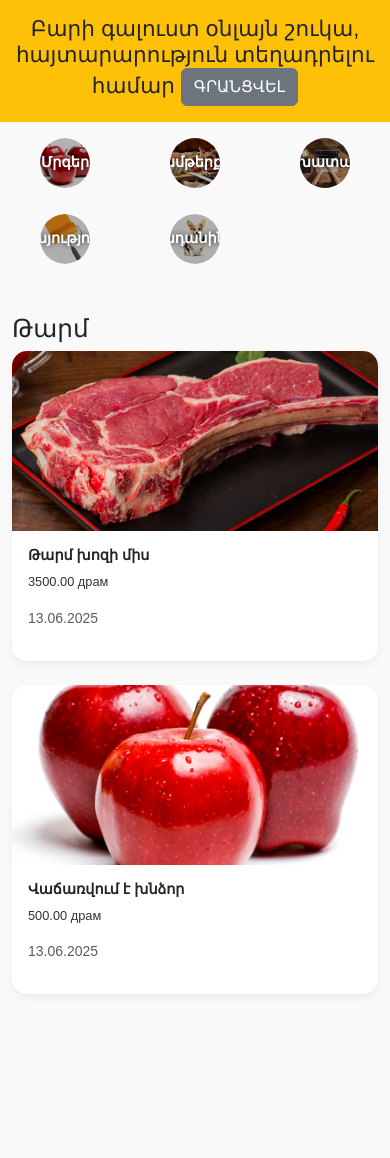
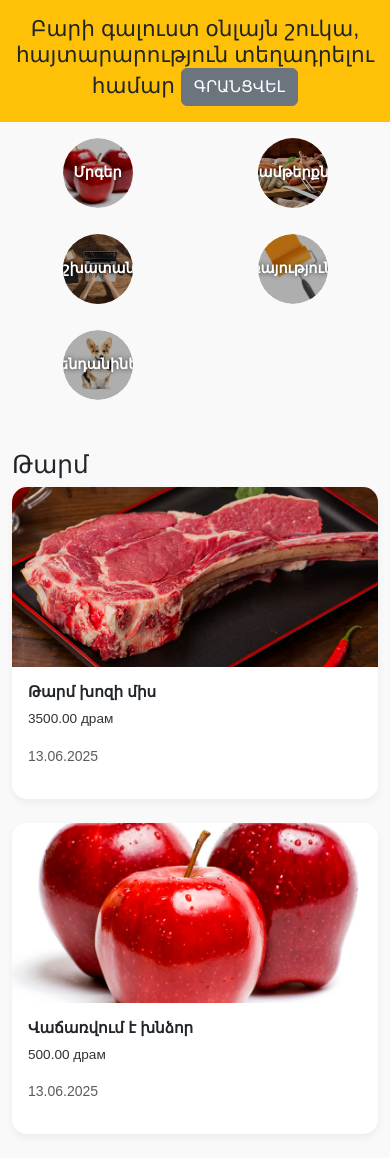
Before and after one commit to ananiansuren96/mostishuka, a Django app: page / in a window 390 px wide. Shown: the part 107-1265 px from the top of the page. Before the commit the page ends 1063 px from the top, so only its background shows below. Run offline with Django 5.2, Linux system fonts and the light colour scheme; data comes from the database, SQL or seed files in the repository.

Commit message:
Upade 06.14.2025-v3

```diff
--- a/listings/static/css/style.css
+++ b/listings/static/css/style.css
@@ -21,9 +21,10 @@ header strong {
   font-weight: bold;
   cursor: pointer;
 }
+
 .category-circle {
-  width: 150px;
-  height: 150px;
+  width: 100px;
+  height: 100px;
   border-radius: 50%;
   background-size: cover;
   background-position: center;
@@ -37,9 +38,9 @@ header strong {
   margin: 0 auto 10px;
   text-decoration: none;
   overflow: hidden;
+  transition: transform 0.3s ease, box-shadow 0.3s ease;
 }
 
-/* Полупрозрачный тёмный слой для контраста текста */
 .category-circle::before {
   content: "";
   position: absolute;
@@ -56,15 +57,11 @@ header strong {
   font-size: 0.9rem;
   user-select: none;
 }
-.category-circle {
-  transition: transform 0.3s ease, box-shadow 0.3s ease;
-}
 
 .category-circle:hover {
   transform: scale(1.08);
   box-shadow: 0 4px 10px rgba(0,0,0,0.3);
 }
-
 
 .card {
   border: none;
@@ -114,10 +111,11 @@ a:hover {
   color: #0d6efd;
 }
 
-@media (max-width: 768px) {
+/* ---------- Адаптив ---------- */
+@media (max-width: 767px) {
   .category-circle {
-    width: 60px;
-    height: 60px;
+    width: 80px;
+    height: 80px;
     font-size: 0.8rem;
   }
 
@@ -137,25 +135,45 @@ a:hover {
   .card-text {
     font-size: 0.9rem;
   }
+
+  .col-md-3 {
+    flex: 0 0 50%;
+    max-width: 50%;
+  }
+
+  .col-4 {
+    flex: 0 0 50%;
+    max-width: 50%;
+  }
 }
 
-@media (max-width: 480px) {
+@media (max-width: 575px) {
   .category-circle {
-    width: 50px;
-    height: 50px;
-    font-size: 0.7rem;
+    width: 70px;
+    height: 70px;
+    font-size: 0.75rem;
+  }
+
+  .col-md-3 {
+    flex: 0 0 100%;
+    max-width: 100%;
+  }
+
+  .col-4 {
+    flex: 0 0 50%;
+    max-width: 50%;
+  }
+
+  .card-title {
+    font-size: 0.95rem;
+  }
+
+  .card-text {
+    font-size: 0.85rem;
   }
 
   .btn-success {
+    font-size: 0.85rem;
     padding: 6px 12px;
-    font-size: 0.8rem;
-  }
-
-  .card-title {
-    font-size: 0.9rem;
-  }
-
-  .card-text {
-    font-size: 0.8rem;
   }
 }
```
Also changed, not shown: 1 other file.
